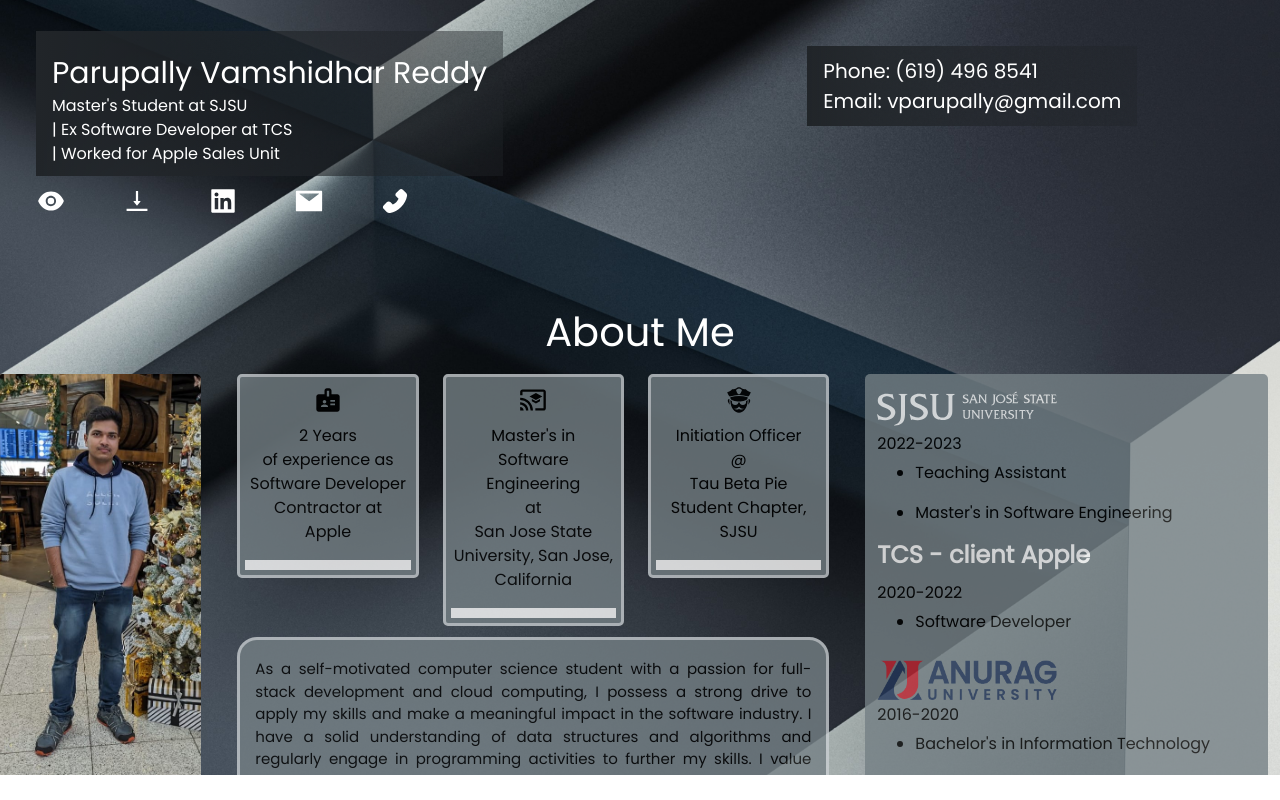
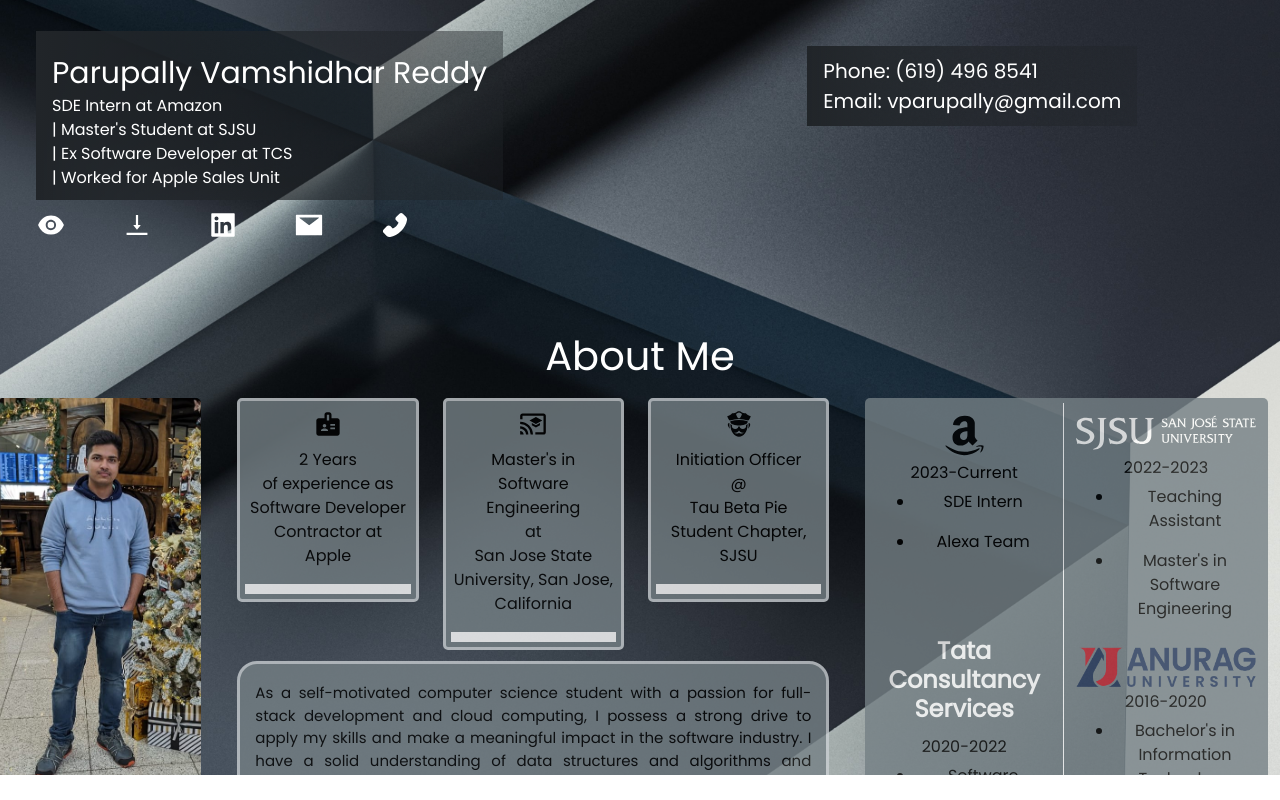
Before and after one commit to vamshidhar199/ResumeN, a React (Create React App) app: page / in a window 1280 px wide. Built offline with nearby package versions, Linux system fonts and the light colour scheme.

Commit message:
updated internship

```diff
--- a/src/AboutMe/Overview.js
+++ b/src/AboutMe/Overview.js
@@ -2,8 +2,9 @@
 import { MdBadge, MdCastForEducation } from "react-icons/md";
 import sjsu from "./../images/logo-sjsu.svg";
 import tcs from "./../images/tcs1.png";
-import { AiFillApple } from "react-icons/ai";
+import { FaAmazon } from "react-icons/fa";
 import agi from "./../images/agiLogo.png";
+import amazon from "./../images/amazon.png";
 
 import "./Overview.css";
 class Overview extends Component {
@@ -11,7 +12,20 @@
   render() {
     return (
       <div className="container-fluid overview">
-        <div className="row">
+        <div className="row" style={{ textAlign: "center" }}>
+          <div
+            className="col-sm"
+            style={{ display: "inline-block", borderRight: "1px solid white" }}
+          >
+            <FaAmazon style={{ fontSize: "45px", marginTop: "10px" }} />
+            <h6>2023-Current</h6>
+            <div className="row">
+              <div className="col-sm" style={{ paddingLeft: "50px" }}>
+                <p className="listing">SDE Intern </p>
+                <p className="listing">Alexa Team </p>
+              </div>
+            </div>
+          </div>
           <div className="col-sm" style={{ display: "inline-block" }}>
             <img
               src={sjsu}
@@ -27,23 +41,24 @@
             </div>
           </div>
         </div>
-        <div className="row">
-          <div className="col-sm" style={{ display: "inline-block" }}>
+        <div className="row" style={{ textAlign: "center" }}>
+          <div
+            className="col-sm"
+            style={{ display: "inline-block", borderRight: "1px solid white" }}
+          >
             <h4 style={{ color: "white", fontWeight: "800" }}>
-              TCS - client Apple
+              Tata Consultancy Services
             </h4>
             {/* <AiFillApple fontSize={"50px"} style={{ paddingLeft: "0px" }} /> */}
             <h6>2020-2022</h6>
             <div className="row">
               <div className="col-sm" style={{ paddingLeft: "50px" }}>
                 <p className="listing">Software Developer</p>
-                <p></p>
+                <p className="listing">Apple - Internal Projects</p>
               </div>
             </div>
           </div>
-        </div>
 
-        <div className="row">
           <div className="col-sm" style={{ display: "inline-block" }}>
             <img
               src={agi}
--- a/src/Sections/Section1.js
+++ b/src/Sections/Section1.js
@@ -35,7 +35,8 @@
                       {(props) => (
                         <animated.div style={props}>
                           {" "}
-                          Master's Student at SJSU
+                          SDE Intern at Amazon
+                          <br></br>| Master's Student at SJSU
                           <br></br>| Ex Software Developer at TCS
                           <br></br>| Worked for Apple Sales Unit
                         </animated.div>
```
Also changed, not shown: src/images/amazon.png (added), 1 other file (tests, documents, lock files or other folders).
